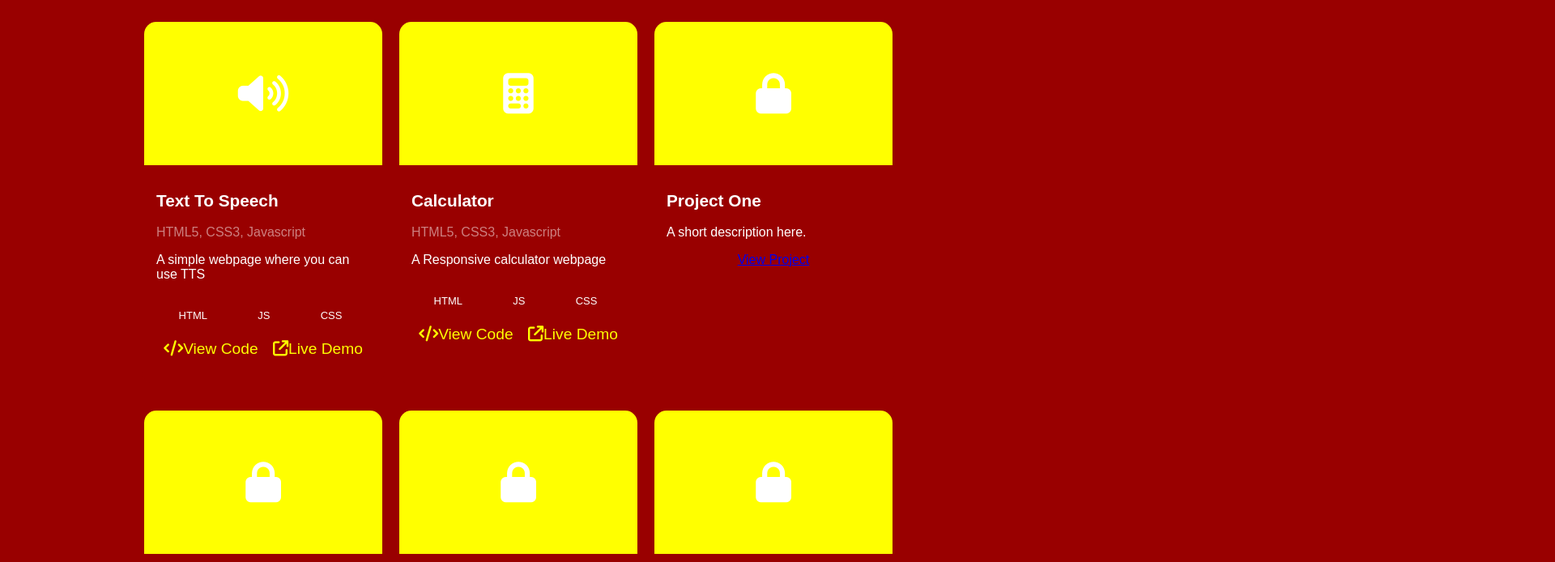
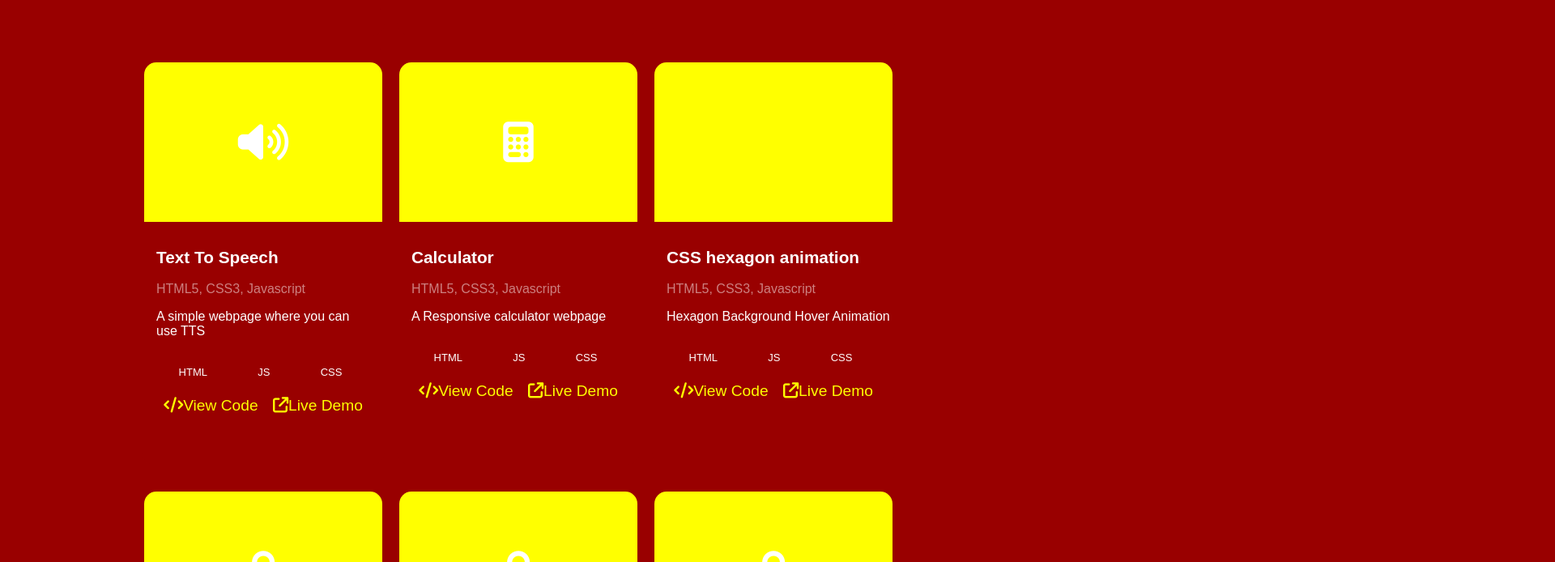
Before and after one commit to DemmyJay-99/Playground, a plain HTML site: page index.html in a window 1280 px wide. Shown: the part 608-1302 px from the top of the page at 81% size, 1920 px wide, since content can reach past the window. Drawn offline with Linux system fonts and the light colour scheme.

Commit message:
Add hexagon link to index.html

```diff
--- a/index.html
+++ b/index.html
@@ -91,6 +91,7 @@
     </div>
     </div>
     </div>
+
 <div class="card">
         <div class="card-top">
             <i class="fa-solid fa-calculator"></i>
@@ -110,16 +111,27 @@
     </div>
     </div>
     </div>
+
     <div class="card">
         <div class="card-top">
-        <i class="fa-solid fa-lock"></i>
+          <i class="fa-solid fa-hexagon"></i>
         </div>
     <div class="card-bottom">
-      <h2>Project One</h2>
-      <p>A short description here.</p>
-      <a href="#">View Project</a>
+      <h2>CSS hexagon animation</h2>
+      <p class="language">HTML5, CSS3, Javascript</p>
+      <p class="description" style="width: 500%;">Hexagon Background Hover Animation</p>
+      <br>
+    <div class="subtext">
+      <span>HTML</span><span>JS</span><span>CSS</span>
+      </div>
+      <br>
+    <div class="links">
+      <a href="https://github.com/DemmyJay-99"><i class="fa-solid fa-code"></i>View Code</a>
+       <a href="hexagon/index.html"><i class="fa-solid fa-arrow-up-right-from-square"></i>Live Demo</a>
     </div>
     </div>
+    </div>
+
     <div class="card">
         <div class="card-top">
         <i class="fa-solid fa-lock"></i>
--- a/styles/main.css
+++ b/styles/main.css
@@ -42,7 +42,7 @@ h1{
 
 .card{
     background-color: rgb(153, 0, 0);
-    height: 450px;
+    height: 500px;
     width: 300px;
     border: 3px solid transparent;
     border-radius: 15px;
@@ -88,6 +88,8 @@ h1{
 
 .description{
     text-align: start;
+    /* width:500%; */
+    font-size: 0px;
 }
 
 .card h2{
```
